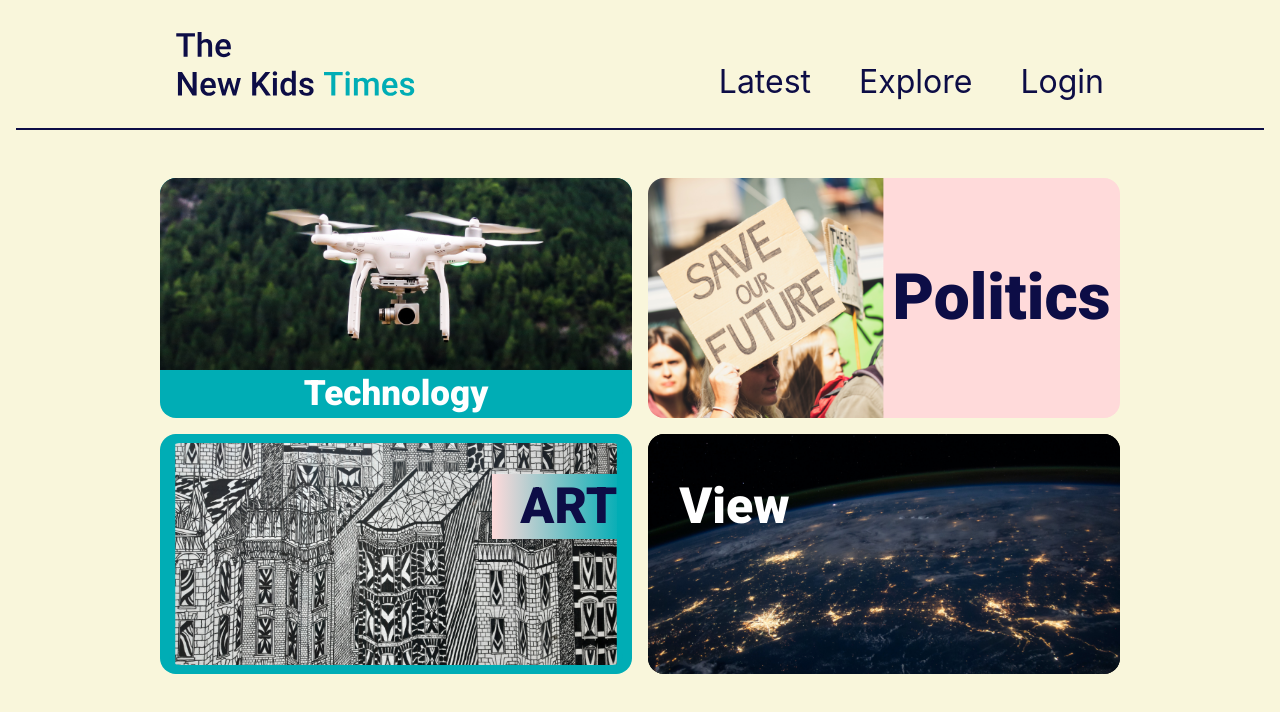
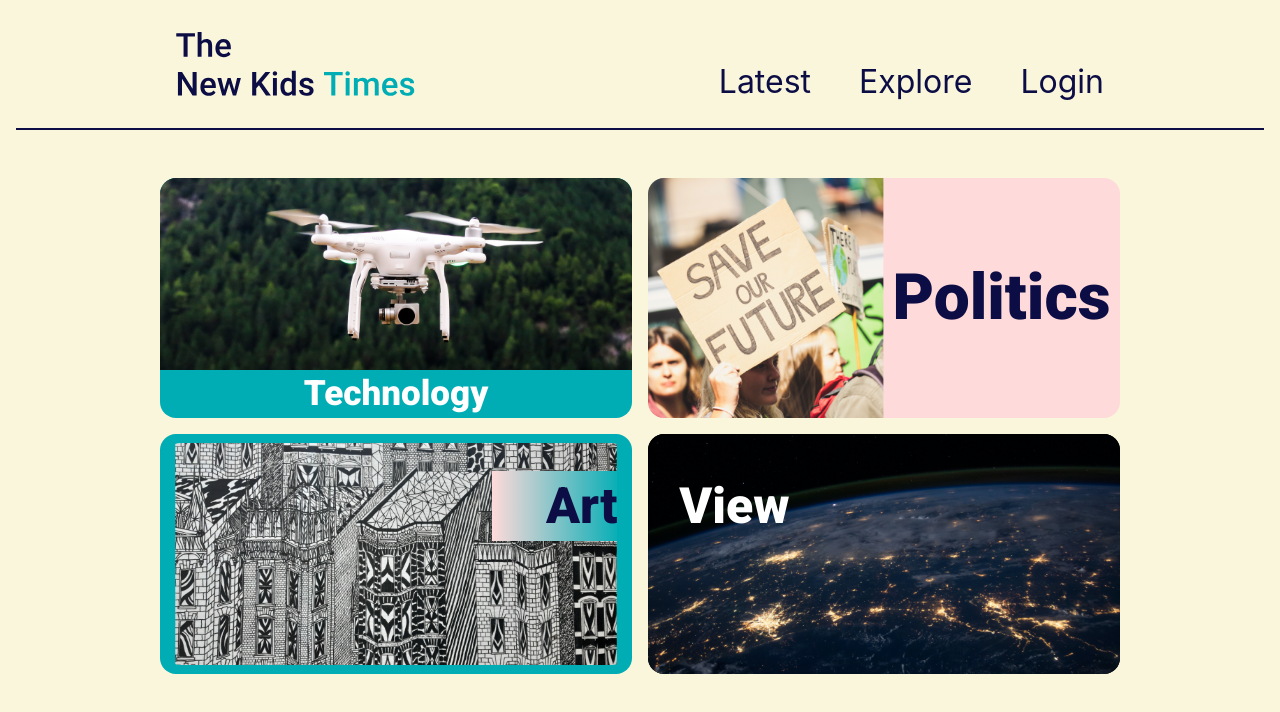
Before and after one commit to nktimes/nktimes-frontend, a Next.js app: page /explore in a window 1280 px wide. Shown: the top 712 px of the page. Built offline with nearby package versions, Linux system fonts and the light colour scheme; no server answers.

Commit message:
Implement Explore and its styple

```diff
--- a/src/pages/explore.jsx
+++ b/src/pages/explore.jsx
@@ -20,7 +20,7 @@ export default function Explore() {
         </div>
         <div className={`${styles.card} ${styles.art}`}>
           <img src="/art.png" alt="Art" />
-          <p>ART</p>
+          <p>Art</p>
         </div>
         <div className={`${styles.card} ${styles.view}`}>
           <img src="/globe.png" alt="The World" />
--- a/src/styles/Explore.module.css
+++ b/src/styles/Explore.module.css
@@ -110,7 +110,7 @@
   background: linear-gradient(270deg, #00ADB5 -4%, #FFDADA 100%);
   background-position: 100%;
   background-repeat: no-repeat;
-  background-size: 2.5em 1.3em;
+  background-size: 2.5em 1.4em;
 }
 
 .view {
```
